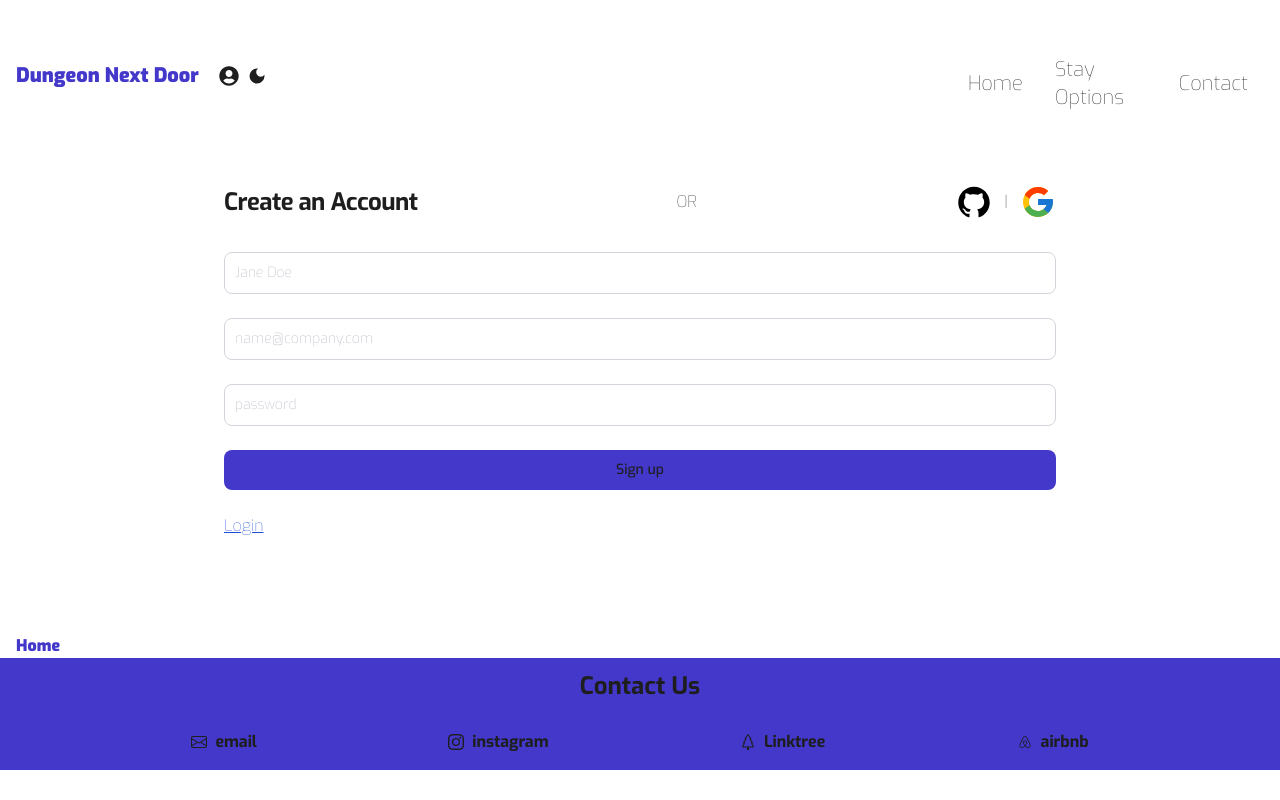
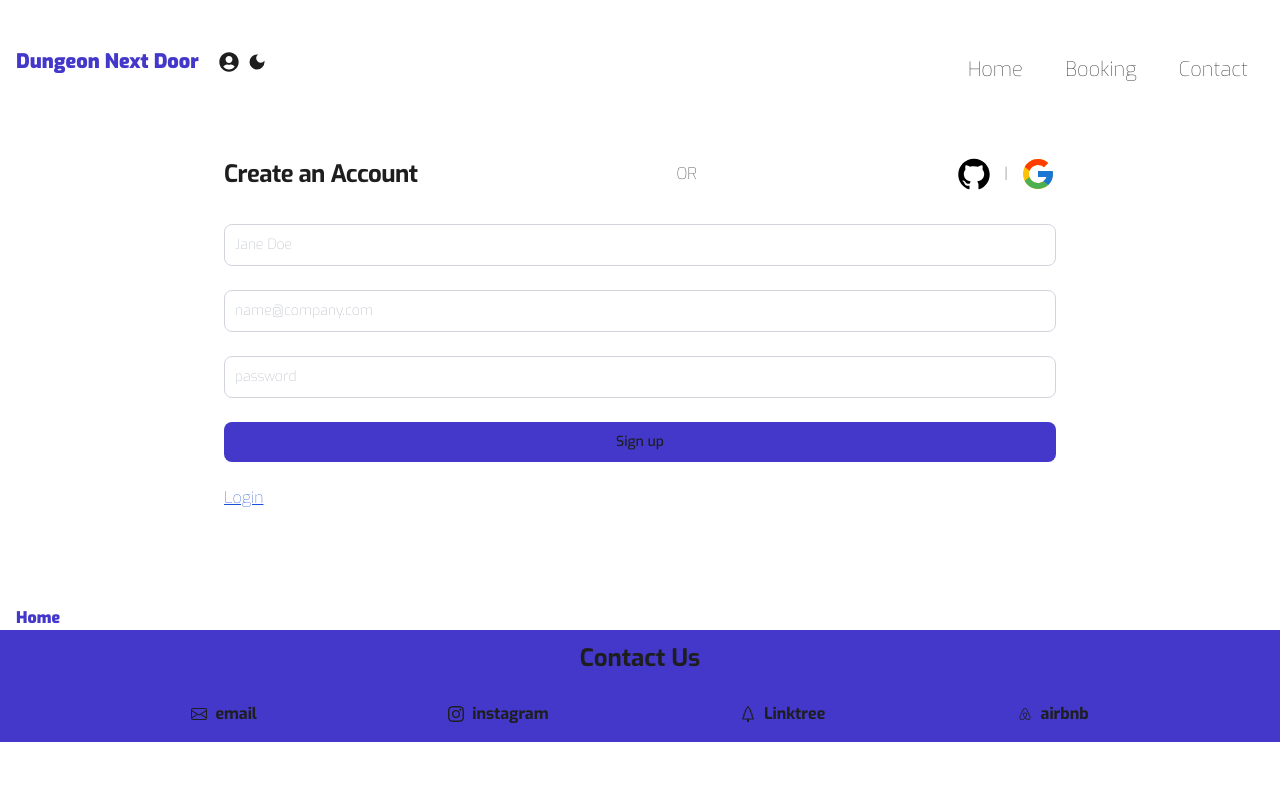
Before and after one commit to TheNightMayor/Atlanta-Dungeon-BnB, a Next.js app: page /auth in a window 1280 px wide. Built offline with nearby package versions, Linux system fonts and the light colour scheme; no server answers.

Commit message:
update header

```diff
--- a/src/components/Header/Header.tsx
+++ b/src/components/Header/Header.tsx
@@ -73,7 +73,7 @@ const Header = () => {
           <Link href='/'>Home</Link>
         </li>
         <li className='hover:-translate-y-2 duration-500 transition-all px-4'>
-          <Link href='/rooms'>Stay Options</Link>
+          <Link href='/rooms'>Booking</Link>
         </li>
         <li className='hover:-translate-y-2 duration-500 transition-all px-4'>
           <Link
```
